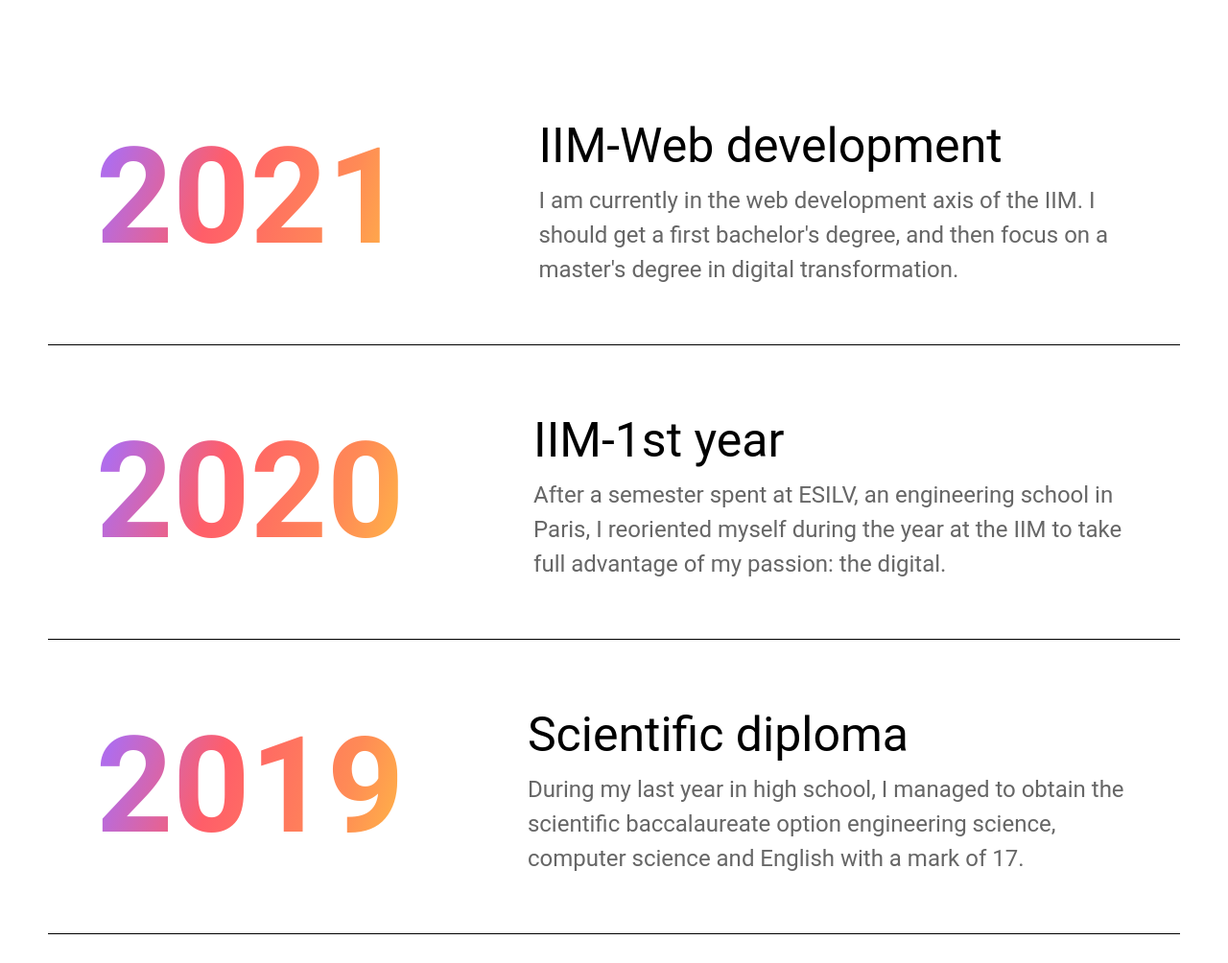
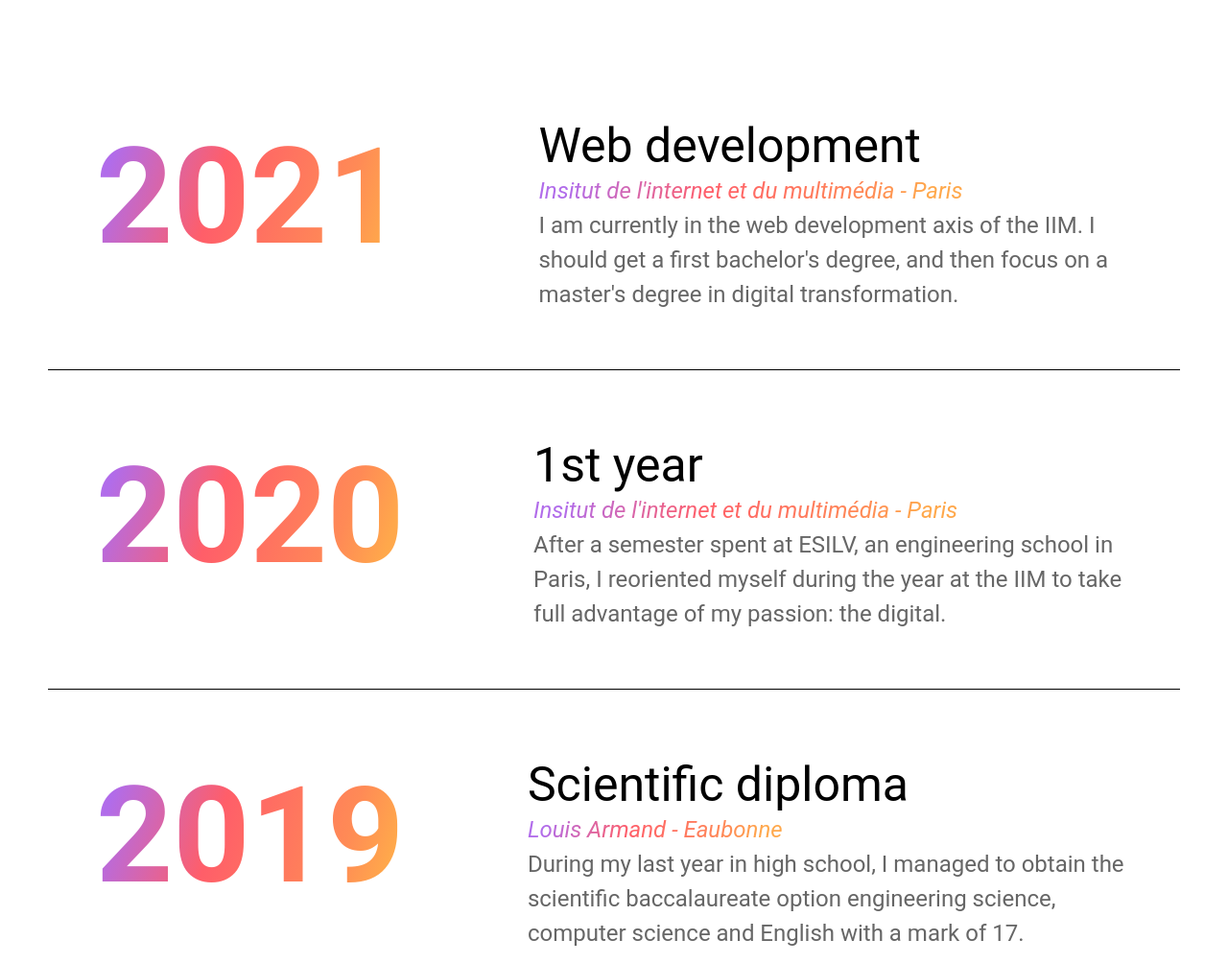
Before and after one commit to QuentinDrouet/drouet-portfolio, a plain HTML site: page skill.html in a window 1280 px wide. Shown: the part 760-1764 px from the top of the page at 96% size. Drawn offline with nearby package versions, Linux system fonts and the light colour scheme; a web font is replaced by a local one.

Commit message:
💄 Update skill page style

```diff
--- a/skill.html
+++ b/skill.html
@@ -75,7 +75,8 @@
                 <h2><span>2021</span></h2>
             </div>
             <div class="right">
-                <h3>IIM-Web development</h3>
+                <h3>Web development</h3>
+                <p>Insitut de l'internet et du multimédia - Paris</p>
                 <p>I am currently in the web development axis of the IIM. I should get a first bachelor's degree, and then focus on a master's degree in digital transformation.</p>
             </div>
         </div>
@@ -84,7 +85,8 @@
                 <h2><span>2020</span></h2>
             </div>
             <div class="right">
-                <h3>IIM-1st year</h3>
+                <h3>1st year</h3>
+                <p>Insitut de l'internet et du multimédia - Paris</p>
                 <p>After a semester spent at ESILV, an engineering school in Paris, I reoriented myself during the year at the IIM to take full advantage of my passion: the digital.</p>
             </div>
         </div>
@@ -94,6 +96,7 @@
             </div>
             <div class="right">
                 <h3>Scientific diploma</h3>
+                <p>Louis Armand - Eaubonne</p>
                 <p>During my last year in high school, I managed to obtain the scientific baccalaureate option engineering science, computer science and English with a mark of 17.</p>
             </div>
         </div>
--- a/style.scss
+++ b/style.scss
@@ -308,7 +308,7 @@
             h3 {
                 font-weight: 400;
                 margin-top: 20px;
-                margin-bottom: 10px;
+                margin-bottom: 0px;
                 font-size: 50px;
             }
             p {
@@ -316,6 +316,10 @@
                 margin-top: 0;
                 font-size: 24px;
                 line-height: 1.5;
+            }
+            p:first-of-type {
+                @include text-gradient;
+                font-style: italic;
             }
         }
     }
```
Also changed, not shown: project_agaryo.html (+1 -1 lines), style.css, 1 other file.
